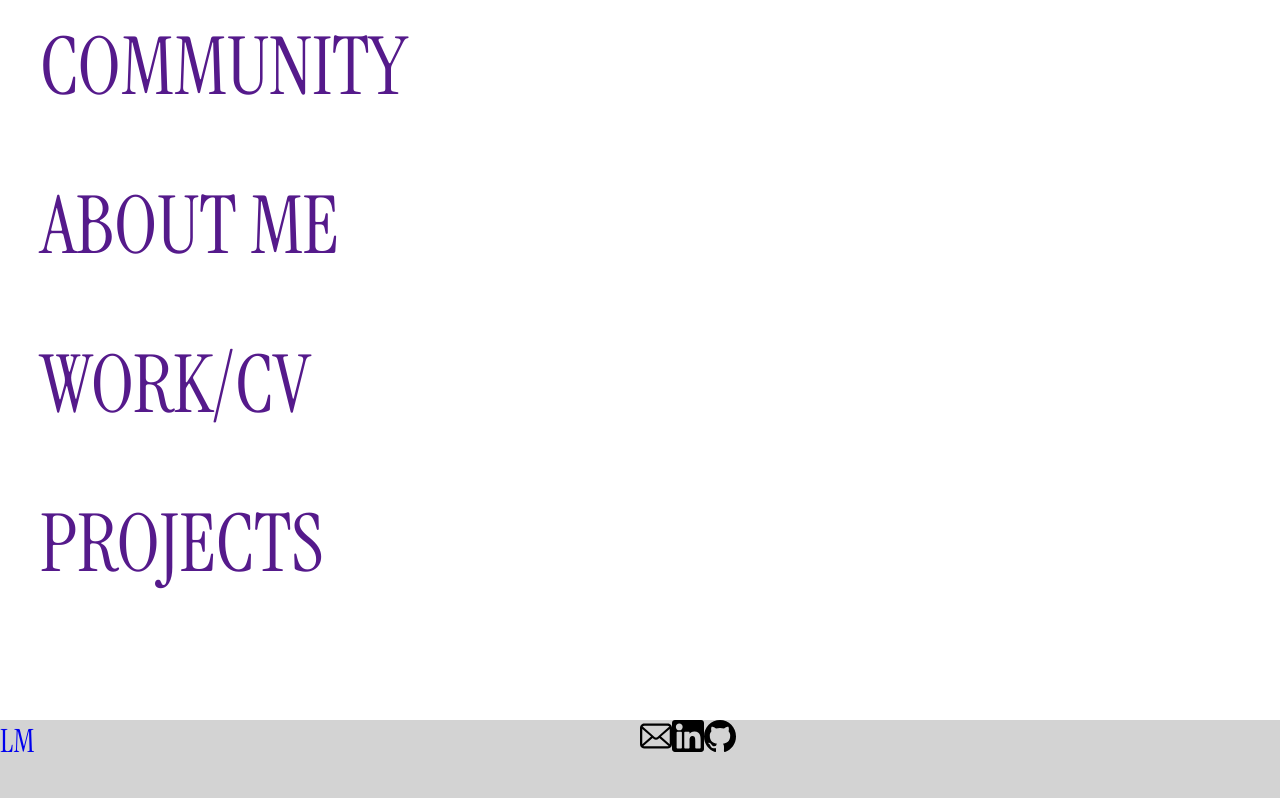
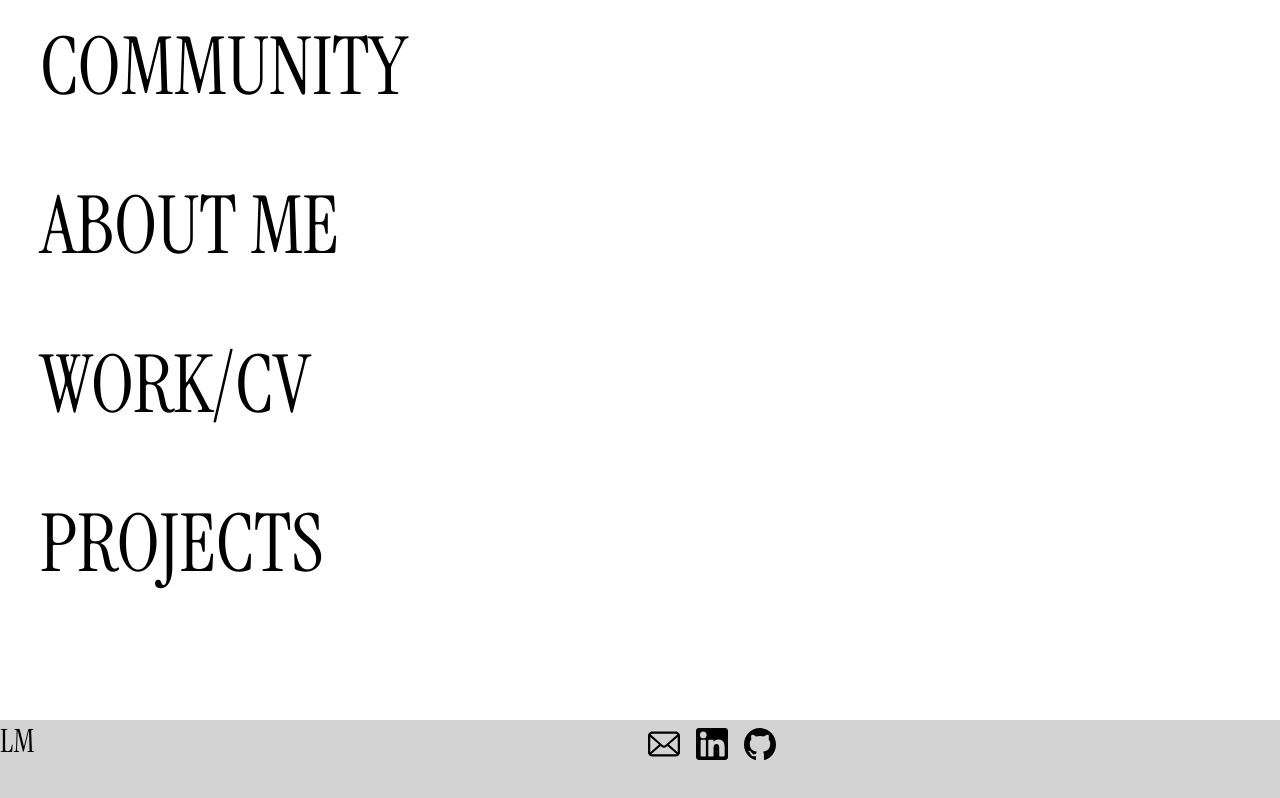
Before and after one commit to Logan-Mui/Web-Portfolio, a React (Vite) app: page / in a window 1280 px wide. Shown: the top 798 px of the page. Built offline with nearby package versions, Linux system fonts and the light colour scheme.

Commit message:
header and link colors

```diff
--- a/src/styles/header.css
+++ b/src/styles/header.css
@@ -2,11 +2,13 @@
 
 .Header #Links {
     width:50%;
+    justify-content: center;
 }
 
 .Header #Links img{
     width: 2em;
     height: 2em;
+    padding: 0.5em 0.5em;
 }
 
 .Header #Home {
--- a/src/styles/styles.css
+++ b/src/styles/styles.css
@@ -13,8 +13,13 @@ body::-webkit-scrollbar {
   height: 0;
 }
 
-body a{
+a {
+  color: inherit;
   text-decoration: none;
+}
+
+a:visited {
+  color:inherit;
 }
 
 .Page {
```
